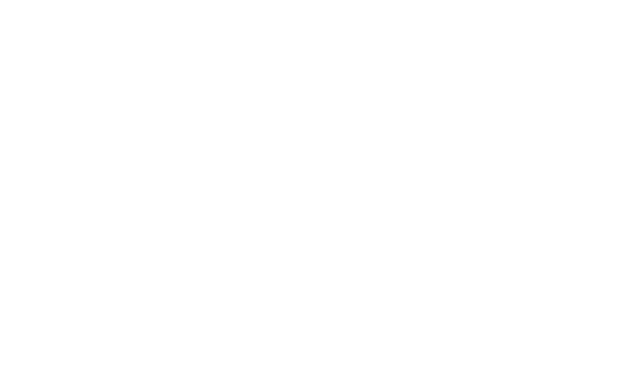
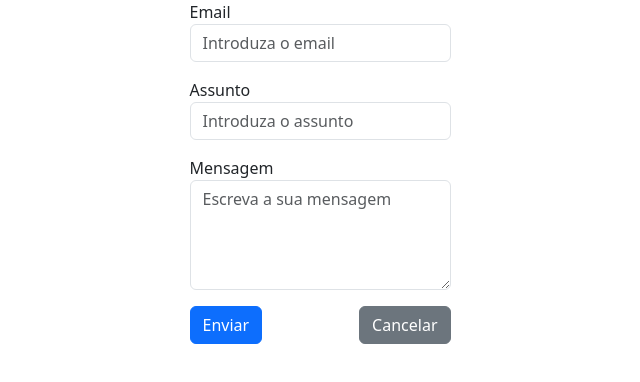
Before and after one commit to Paanda-bot/LI2025-Teste04, a plain HTML site: page index.html in a window 1280 px wide. Shown: the whole page, without its empty margins (320-960 px from the left). Drawn offline with nearby package versions, Linux system fonts and the light colour scheme.

Commit message:
4ª tarefa

```diff
--- a/index.html
+++ b/index.html
@@ -8,6 +8,34 @@
     <link rel="stylesheet" href="/css/style.css">
 </head>
 <body>
+<div class="container">
+  <div class="row justify-content-center">
+
+    <div class="col-md-3">
+      <form>
+        <div class="form-group mb-3">
+          <label for="inputEmail">Email</label>
+          <input type="email" class="form-control" id="inputEmail" placeholder="Introduza o email">
+        </div>
+
+        <div class="form-group mb-3">
+          <label for="inputAssunto">Assunto</label>
+          <input type="text" class="form-control" id="inputAssunto" placeholder="Introduza o assunto">
+        </div>
+
+        <div class="form-group mb-3">
+          <label for="inputMensagem">Mensagem</label>
+          <textarea class="form-control" id="inputMensagem" rows="4" placeholder="Escreva a sua mensagem"></textarea>
+        </div>
+
+        <div class="d-flex justify-content-between">
+          <button type="submit" class="btn btn-primary">Enviar</button>
+          <button type="button" class="btn btn-secondary">Cancelar</button>
+        </div>
+      </form>
+    </div>
+  </div>
+</div>
 
 
     <script src="/js/script.js"></script>
```
